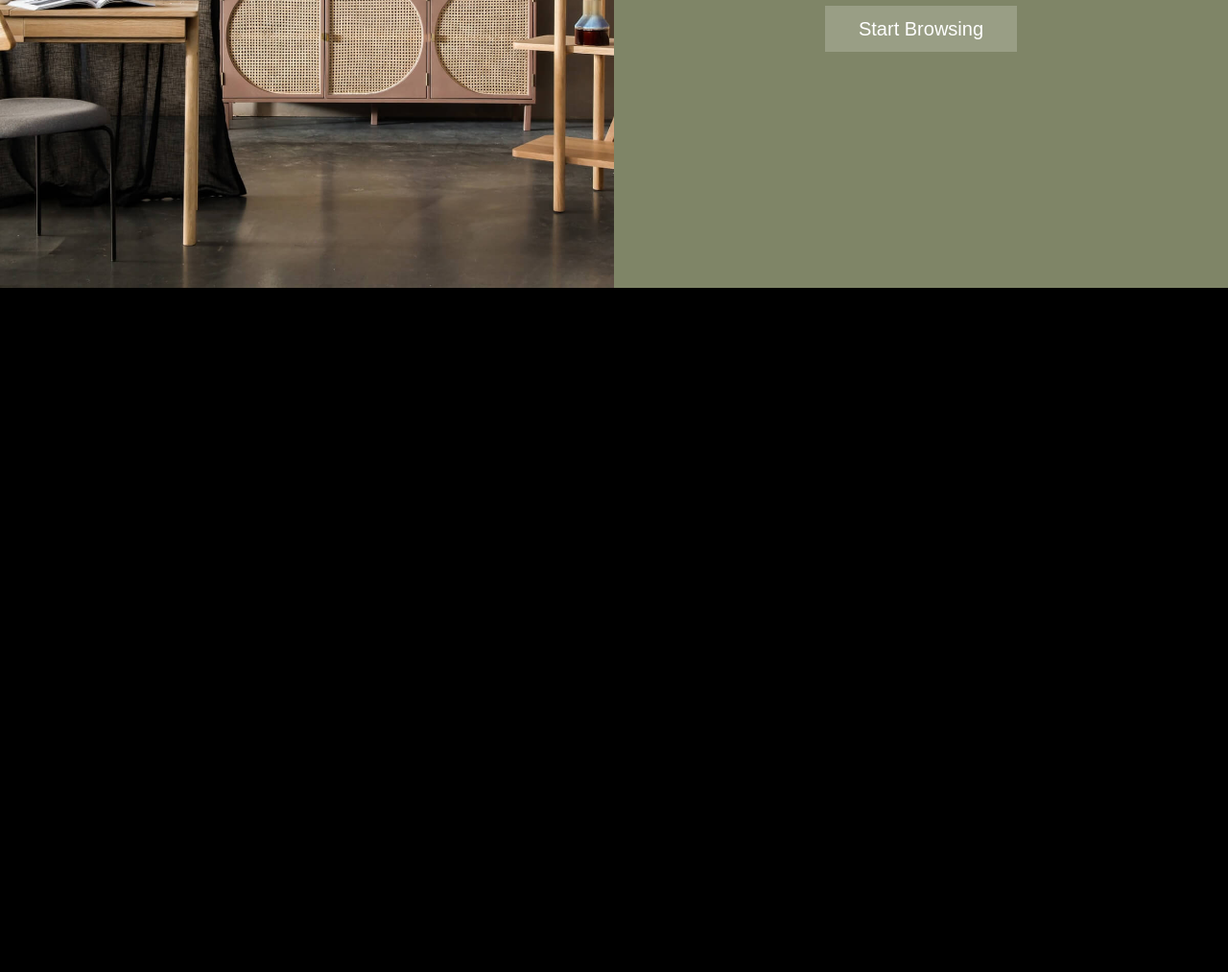
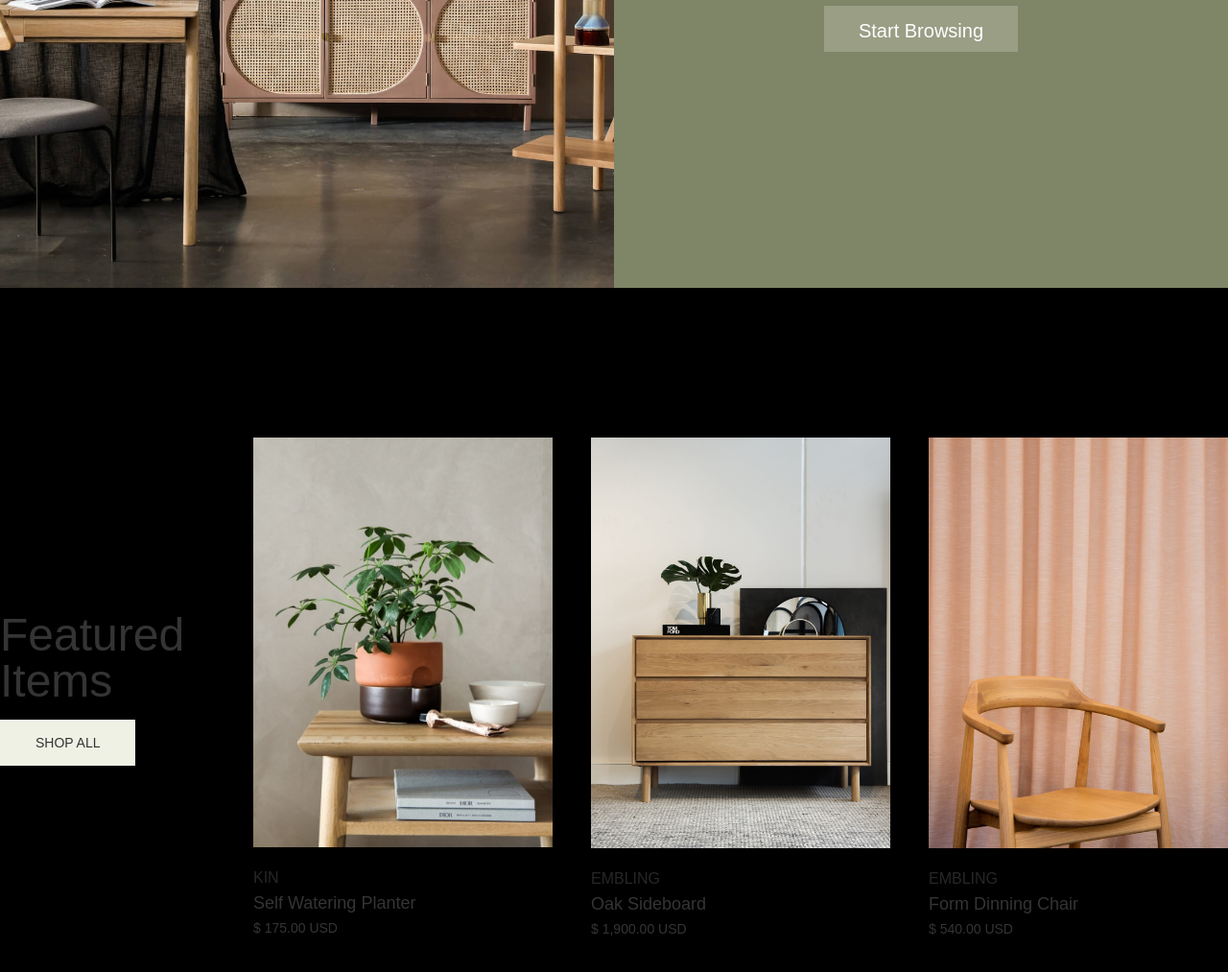
Before and after one commit to lethanhtong31071999/nails, a website: page index.html in a window 1280 px wide. Shown: the part 561-1574 px from the top of the page at 96% size. Before the commit the page ends 861 px from the top, so only its background shows below. Drawn offline with Linux system fonts and the light colour scheme.

Commit message:
Home - add feature

```diff
--- a/index.html
+++ b/index.html
@@ -23,15 +23,22 @@
             viewBox="0 0 24 24"
             stroke-width="1.5"
             stroke="currentColor"
-            class="icon">
-            <path stroke-linecap="round" stroke-linejoin="round" d="M6 18L18 6M6 6l12 12" />
+            class="icon"
+          >
+            <path
+              stroke-linecap="round"
+              stroke-linejoin="round"
+              d="M6 18L18 6M6 6l12 12"
+            />
           </svg>
         </a>
       </div>
       <div
-        class="container flex justify-between items-center flex-wrap gap-6 px-5 md:px-0 py-4 md:border-b md:border-gray-300">
+        class="container flex justify-between items-center flex-wrap gap-6 px-5 md:px-0 py-4 md:border-b md:border-gray-300"
+      >
         <div
-          class="flex items-center flex-grow basis-full md:basis-0 order-1 md:order-none border-b border-t md:border-0 border-gray-300">
+          class="flex items-center flex-grow basis-full md:basis-0 order-1 md:order-none border-b border-t md:border-0 border-gray-300"
+        >
           <label for="header-search">
             <svg
               xmlns="http://www.w3.org/2000/svg"
@@ -39,21 +46,28 @@
               viewBox="0 0 24 24"
               stroke-width="1.5"
               stroke="currentColor"
-              class="icon">
+              class="icon"
+            >
               <path
                 stroke-linecap="round"
                 stroke-linejoin="round"
-                d="M21 21l-5.197-5.197m0 0A7.5 7.5 0 105.196 5.196a7.5 7.5 0 0010.607 10.607z" />
+                d="M21 21l-5.197-5.197m0 0A7.5 7.5 0 105.196 5.196a7.5 7.5 0 0010.607 10.607z"
+              />
             </svg>
           </label>
           <input
             class="outline-none border-none px-4 py-2 placeholder:text-dark flex-1"
             type="text"
             id="header-search"
-            placeholder="Search here" />
+            placeholder="Search here"
+          />
         </div>
         <div class="logo">
-          <a class="no-underline text-dark font-medium text-2xl" href="./index.html">Verse</a>
+          <a
+            class="no-underline text-dark font-medium text-2xl"
+            href="./index.html"
+            >Verse</a
+          >
         </div>
         <div class="flex items-center flex-grow justify-end">
           <a href="#" class="btn btn-secondary hidden md:flex">Buy Now</a>
@@ -65,15 +79,18 @@
                 viewBox="0 0 24 24"
                 stroke-width="1.5"
                 stroke="currentColor"
-                class="icon hover:stroke-primary">
+                class="icon hover:stroke-primary"
+              >
                 <path
                   stroke-linecap="round"
                   stroke-linejoin="round"
-                  d="M15.75 10.5V6a3.75 3.75 0 10-7.5 0v4.5m11.356-1.993l1.263 12c.07.665-.45 1.243-1.119 1.243H4.25a1.125 1.125 0 01-1.12-1.243l1.264-12A1.125 1.125 0 015.513 7.5h12.974c.576 0 1.059.435 1.119 1.007zM8.625 10.5a.375.375 0 11-.75 0 .375.375 0 01.75 0zm7.5 0a.375.375 0 11-.75 0 .375.375 0 01.75 0z" />
+                  d="M15.75 10.5V6a3.75 3.75 0 10-7.5 0v4.5m11.356-1.993l1.263 12c.07.665-.45 1.243-1.119 1.243H4.25a1.125 1.125 0 01-1.12-1.243l1.264-12A1.125 1.125 0 015.513 7.5h12.974c.576 0 1.059.435 1.119 1.007zM8.625 10.5a.375.375 0 11-.75 0 .375.375 0 01.75 0zm7.5 0a.375.375 0 11-.75 0 .375.375 0 01.75 0z"
+                />
               </svg>
             </a>
             <div
-              class="ml-2 icon rounded-full p-1 bg-dark flex items-center justify-center text-white text-xs">
+              class="ml-2 icon rounded-full p-1 bg-dark flex items-center justify-center text-white text-xs"
+            >
               0
             </div>
           </div>
@@ -81,7 +98,8 @@
       </div>
       <div class="sm: p-4">
         <ul
-          class="hidden md:flex container bg-white flex-col md:flex-row justify-center items-center gap-3 md:gap-6 py-4 font-semibold sm:border-t sm:border-gray-300 md:border-0">
+          class="hidden md:flex container bg-white flex-col md:flex-row justify-center items-center gap-3 md:gap-6 py-4 font-semibold sm:border-t sm:border-gray-300 md:border-0"
+        >
           <li class="hover:cursor-pointer hover:opacity-50">All</li>
           <li class="hover:cursor-pointer hover:opacity-50">Decor</li>
           <li class="hover:cursor-pointer hover:opacity-50">Dining</li>
@@ -93,12 +111,15 @@
           <li class="hover:cursor-pointer hover:opacity-50">Contact</li>
         </ul>
         <details class="dropdown w-full md:hidden">
-          <summary class="btn btn-accent bl w-full text-white font-bold capitalize md:hidden">
+          <summary
+            class="btn btn-accent bl w-full text-white font-bold capitalize md:hidden"
+          >
             Menu
           </summary>
           <ul
             tabindex="0"
-            class="menu dropdown-content z-[1] container bg-white flex flex-col md:flex-row justify-center items-center gap-3 md:gap-6 py-4 font-semibold sm:border-t sm:border-gray-300 md:border-0">
+            class="menu dropdown-content z-[1] container bg-white flex flex-col md:flex-row justify-center items-center gap-3 md:gap-6 py-4 font-semibold sm:border-t sm:border-gray-300 md:border-0"
+          >
             <li class="hover:cursor-pointer hover:opacity-50">All</li>
             <li class="hover:cursor-pointer hover:opacity-50">Decor</li>
             <li class="hover:cursor-pointer hover:opacity-50">Dining</li>
@@ -116,23 +137,102 @@
 
     <!-- Content -->
     <section id="content">
+      <div class="max-w-screen-2xl mx-auto">
+        <!-- Banner -->
         <div class="flex flex-wrap items-stretch bg-primary">
           <div class="w-full md:w-1/2">
             <img
               class="w-full object-cover object-center block"
               src="./assets/images/home/banner.jpeg"
-            alt="banner" />
+              alt="banner"
+            />
           </div>
           <div
-          class="w-full md:w-1/2 flex flex-col gap-4 items-center justify-center px-5 py-16 md:py-20 text-white text-center">
-          <h3 class="text-3xl md:text-4xl capitalize">The new home collection</h3>
-          <p class="text-lg md:text-xl">Introduce the new range with this text.</p>
+            class="w-full md:w-1/2 flex flex-col gap-4 items-center justify-center px-5 py-16 md:py-20 text-white text-center"
+          >
+            <h3 class="text-3xl md:text-4xl capitalize">
+              The new home collection
+            </h3>
+            <p class="text-lg md:text-xl">
+              Introduce the new range with this text.
+            </p>
             <a
               href="#"
-            class="btn bg-[#ffffff33] hover:bg-white text-white hover:text-dark w-3/4 md:w-[200px] text-lg md:text-xl border-0 capitalize">
+              class="btn bg-[#ffffff33] hover:bg-white text-white hover:text-dark w-3/4 md:w-auto text-lg md:text-xl border-0 capitalize"
+            >
               Start Browsing
             </a>
           </div>
+        </div>
+        <!-- End Banner -->
+
+        <!-- Shipping -->
+        <div class="py-7"></div>
+        <!-- End Shipping -->
+
+        <!-- Feature -->
+        <div
+          class="flex justify-between items-center flex-wrap -mx-5 py-16 md:py-20"
+        >
+          <div class="flex flex-col items-center md:block w-full md:w-1/5 px-5">
+            <h3
+              class="font-normal text-3xl md:text-5xl mb-4 text-center md:text-left"
+            >
+              Featured <br />
+              Items
+            </h3>
+            <a href="#" class="btn btn-secondary">Shop All</a>
+          </div>
+          <div class="w-full md:w-4/5 px-5">
+            <div
+              class="flex items-center justify-center flex-wrap -mx-5 px-5 md:px-0"
+            >
+              <div class="card">
+                <div class="card-img">
+                  <img
+                    src="./assets/images/home/feature1.jpeg"
+                    alt="card-img"
+                    class="w-full"
+                  />
+                </div>
+                <div class="text-left">
+                  <span class="uppercase opacity-75">Kin</span>
+                  <h4 class="text-lg">Self Watering Planter</h4>
+                  <span class="uppercase text-sm">$ 175.00 usd</span>
+                </div>
+              </div>
+              <div class="card">
+                <div class="card-img">
+                  <img
+                    src="./assets/images/home/feature2.jpeg"
+                    alt="card-img"
+                    class="w-full"
+                  />
+                </div>
+                <div class="text-left">
+                  <span class="uppercase opacity-75">Embling</span>
+                  <h4 class="text-lg">Oak Sideboard</h4>
+                  <span class="uppercase text-sm">$ 1,900.00 usd</span>
+                </div>
+              </div>
+              <div class="card">
+                <div class="card-img">
+                  <img
+                    src="./assets/images/home/feature3.jpeg"
+                    alt="card-img"
+                    class="w-full"
+                  />
+                </div>
+                <div class="text-left">
+                  <span class="uppercase opacity-75">Embling</span>
+                  <h4 class="text-lg">Form Dinning Chair</h4>
+                  <span class="uppercase text-sm">$ 540.00 usd</span>
+                </div>
+              </div>
+            </div>
+          </div>
+        </div>
+        <!-- End Feature -->
       </div>
     </section>
     <!-- End Content -->
--- a/src/input.css
+++ b/src/input.css
@@ -12,7 +12,7 @@ body {
 }
 
 .btn {
-  @apply font-normal text-sm rounded-none;
+  @apply font-normal text-sm rounded-none px-9 py-3;
 }
 
 .btn-primary {
@@ -22,3 +22,15 @@ body {
 .btn-secondary {
   @apply text-dark bg-secondary hover:text-white hover:bg-primary;
 }
+
+.card {
+  @apply w-full md:w-1/3 p-5 overflow-hidden;
+}
+
+.card-img {
+  @apply overflow-hidden mb-5;
+}
+
+.card-img > img {
+  @apply w-full  hover:scale-105 hover:opacity-90 hover:cursor-pointer transition-transform;
+}
```
Also changed, not shown: css/output.css. Lines whose indentation alone changed are shown as unchanged.
